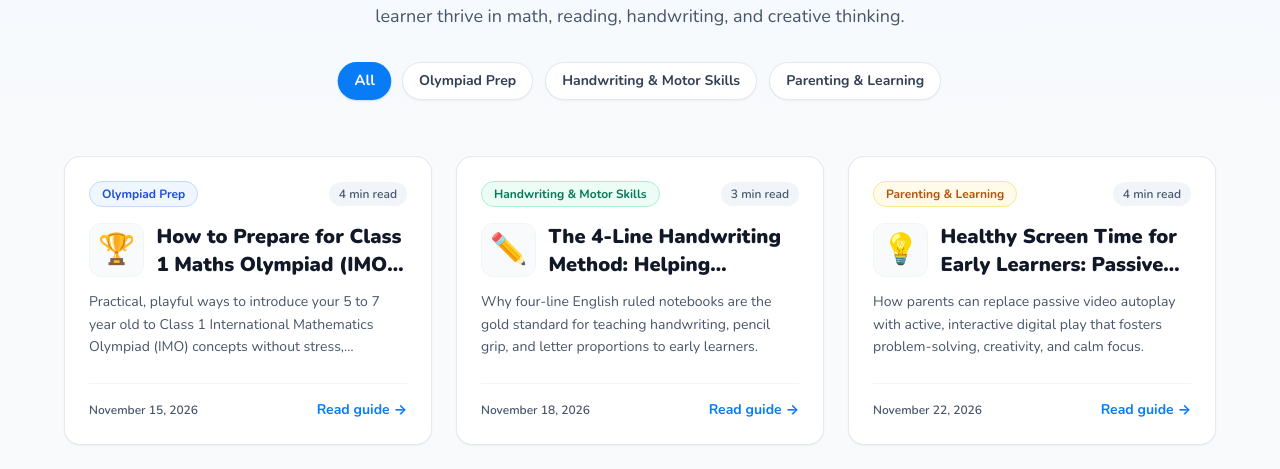
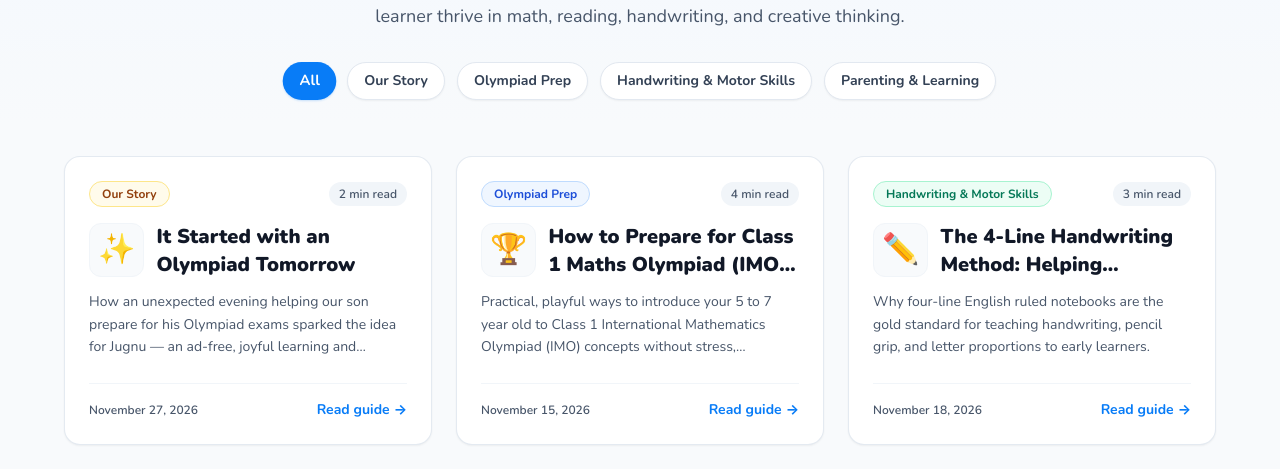
Before and after one commit to Ramonyv/Little-Learner, a React (Vite) app: page /blog in a window 1280 px wide. Shown: the part 273-742 px from the top of the page. Built offline with nearby package versions, Linux system fonts and the light colour scheme; no server answers.

Commit message:
Add founding story blog post: It Started with an Olympiad Tomorrow

```diff
--- a/src/data/blogPosts.ts
+++ b/src/data/blogPosts.ts
@@ -8,7 +8,7 @@ export interface BlogPost {
   slug: string;
   title: string;
   excerpt: string;
-  category: 'Olympiad Prep' | 'Handwriting & Motor Skills' | 'Parenting & Learning' | 'Maths & Logic';
+  category: 'Olympiad Prep' | 'Handwriting & Motor Skills' | 'Parenting & Learning' | 'Maths & Logic' | 'Our Story';
   categoryColor: string;
   icon: string;
   publishedDate: string;
@@ -26,6 +26,65 @@ export interface BlogPost {
 }
 
 export const BLOG_POSTS: BlogPost[] = [
+  {
+    slug: 'it-started-with-an-olympiad-tomorrow',
+    title: 'It Started with an Olympiad Tomorrow',
+    excerpt:
+      'How an unexpected evening helping our son prepare for his Olympiad exams sparked the idea for Jugnu — an ad-free, joyful learning and creative world for every child.',
+    category: 'Our Story',
+    categoryColor: 'bg-amber-50 text-amber-800 border-amber-200',
+    icon: '✨',
+    publishedDate: 'November 27, 2026',
+    updatedDate: 'November 27, 2026',
+    readTime: '2 min read',
+    author: 'Raman (Founder & Dad, Jugnu)',
+    keyTakeaways: [
+      'Built by a father for his son’s Olympiad prep, and now shared with every little learner.',
+      'Replacing endless scrolling with curiosity, creative tools, and meaningful discovery.',
+      'Completely free, no ads, no login, and zero tracking — just learning, creativity, and magic.',
+    ],
+    sections: [
+      {
+        heading: 'The Night Before the Olympiad',
+        paragraphs: [
+          'One evening, my wife and I were both busy with work. Our son had his Science and English Olympiads the next day, and we needed to help him prepare.',
+          "I knew handing him a stack of question papers wouldn't excite him. Printing a hundred questions wasn't particularly convenient either.",
+          'So I opened ChatGPT and asked it to create a practice question set with answers.',
+        ],
+      },
+      {
+        heading: 'A Little Idea Struck Me',
+        paragraphs: [
+          "That's when a little idea struck me.",
+          'What if I could build a small app where he could tap answers, get hints and practise questions in a fun, interactive way?',
+          'So I built one. Just for him.',
+        ],
+      },
+      {
+        heading: 'From One Child to Something Much Bigger',
+        paragraphs: [
+          'But as I kept building, I realised this could become something much bigger. Something that could help other children and parents facing the same everyday challenges.',
+          "Screens aren't going away from our children's lives. Instead of fighting screen time altogether, why not make it more meaningful?",
+          'Why not replace endless scrolling with a little more curiosity, creativity and learning?',
+          'And why should parents need a hundred different apps when children could learn, play, draw, practise and discover in one happy little place?',
+        ],
+      },
+      {
+        heading: 'How Jugnu Was Born',
+        paragraphs: [
+          "That's how Jugnu was born.",
+          'An independent project built by a father, for his child, and now shared with every little learner.',
+          '**Completely free. No ads. No login. Just learning, creativity and a little bit of magic.**',
+        ],
+      },
+    ],
+    relatedActivity: {
+      title: 'Practice Class 1 Olympiads on Jugnu',
+      description: 'Explore interactive Science, Math, and English Olympiad questions with hints, cheerful audio, and zero stress.',
+      path: '/exam',
+      cta: 'Try Olympiad Practice',
+    },
+  },
   {
     slug: 'class-1-maths-olympiad-guide',
     title: 'How to Prepare for Class 1 Maths Olympiad (IMO): A Stress-Free Parent Guide',
--- a/src/data/seo.ts
+++ b/src/data/seo.ts
@@ -42,6 +42,7 @@ export const INDEXABLE_ROUTES = [
   '/information/terms',
   '/information/disclaimer',
   '/blog',
+  '/blog/it-started-with-an-olympiad-tomorrow',
   '/blog/class-1-maths-olympiad-guide',
   '/blog/4-line-handwriting-method-kindergarten',
   '/blog/healthy-screen-time-early-learners',
--- a/src/pages/BlogPage.tsx
+++ b/src/pages/BlogPage.tsx
@@ -5,7 +5,7 @@ import { BLOG_POSTS, BlogPost } from '../data/blogPosts';
 export function BlogPage() {
   const [selectedCategory, setSelectedCategory] = useState<string>('All');
 
-  const categories = ['All', 'Olympiad Prep', 'Handwriting & Motor Skills', 'Parenting & Learning'];
+  const categories = ['All', 'Our Story', 'Olympiad Prep', 'Handwriting & Motor Skills', 'Parenting & Learning'];
 
   const filteredPosts =
     selectedCategory === 'All'
--- a/src/pages/BlogPostPage.tsx
+++ b/src/pages/BlogPostPage.tsx
@@ -1,5 +1,20 @@
 import { Link, useParams, Navigate } from 'react-router-dom';
 import { getBlogPost } from '../data/blogPosts';
+
+function renderFormattedParagraph(text: string) {
+  if (!text.includes('**')) return text;
+  const parts = text.split(/(\*\*.*?\*\*)/g);
+  return parts.map((part, i) => {
+    if (part.startsWith('**') && part.endsWith('**')) {
+      return (
+        <strong key={i} className="font-extrabold text-brand-ink">
+          {part.slice(2, -2)}
+        </strong>
+      );
+    }
+    return part;
+  });
+}
 
 export function BlogPostPage() {
   const { slug } = useParams<{ slug: string }>();
@@ -75,12 +90,14 @@ export function BlogPostPage() {
         <div className="space-y-10 text-slate-700 text-base sm:text-lg leading-relaxed">
           {post.sections.map((sec, sIdx) => (
             <section key={sIdx} className="space-y-4">
-              <h2 className="text-xl sm:text-2xl font-black text-brand-ink pt-2">
-                {sec.heading}
-              </h2>
+              {sec.heading && (
+                <h2 className="text-xl sm:text-2xl font-black text-brand-ink pt-2">
+                  {sec.heading}
+                </h2>
+              )}
               {sec.paragraphs.map((p, pIdx) => (
                 <p key={pIdx} className="text-slate-700 leading-relaxed font-normal">
-                  {p}
+                  {renderFormattedParagraph(p)}
                 </p>
               ))}
               {sec.tips && sec.tips.length > 0 && (
@@ -88,7 +105,7 @@ export function BlogPostPage() {
                   {sec.tips.map((tip, tIdx) => (
                     <div key={tIdx} className="flex items-start gap-2.5 text-sm sm:text-base">
                       <span className="text-brand-blue font-bold mt-0.5" aria-hidden="true">✔</span>
-                      <span className="text-slate-800">{tip}</span>
+                      <span className="text-slate-800">{renderFormattedParagraph(tip)}</span>
                     </div>
                   ))}
                 </div>
```
Also changed, not shown: 1 other file (tests, documents, lock files or other folders).
